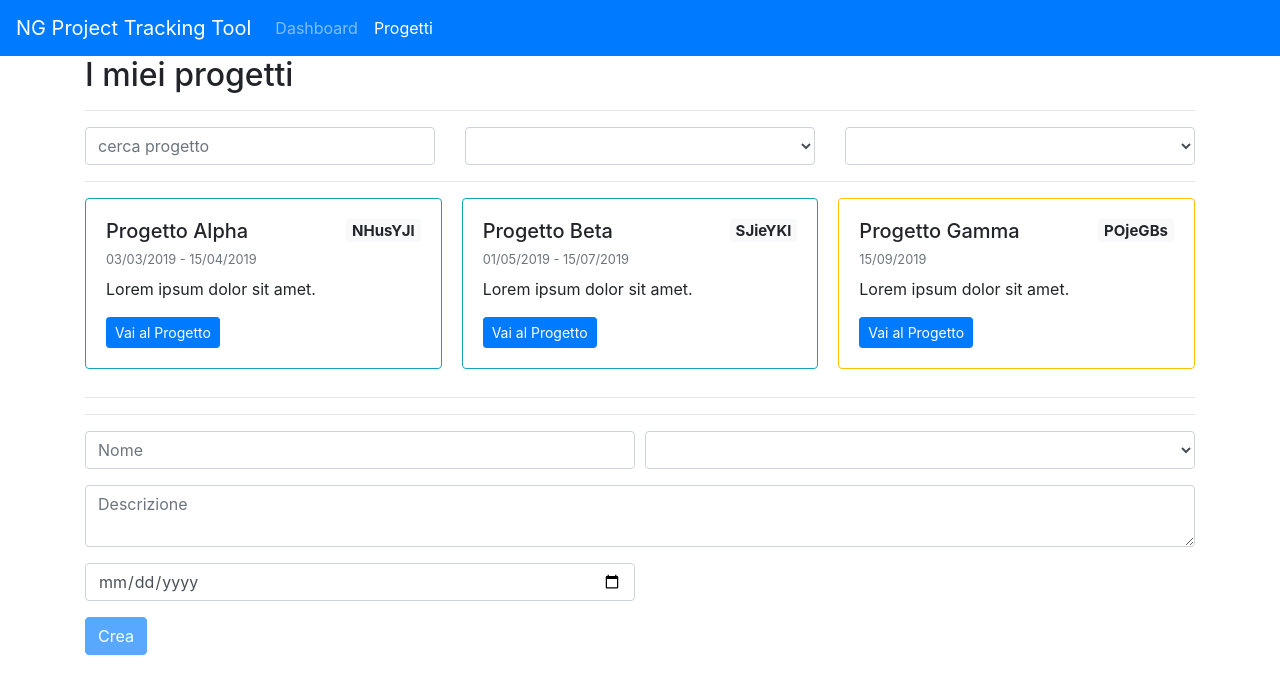
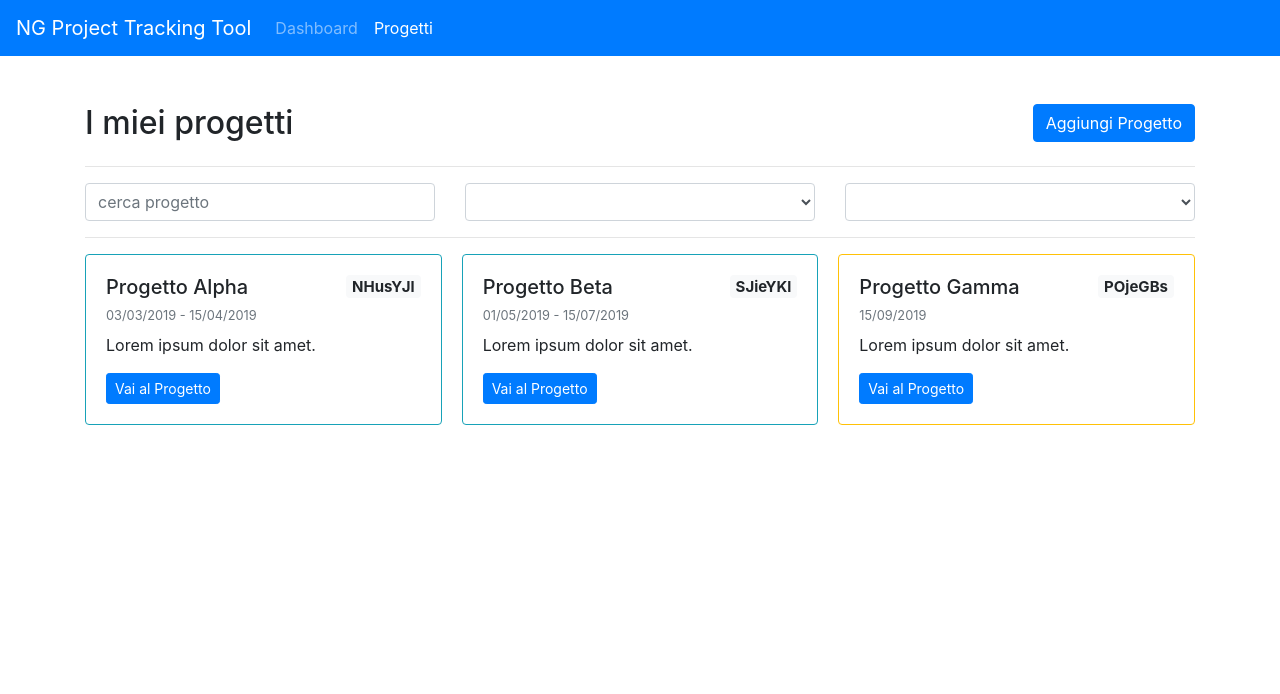
Before and after one commit to xantrix/ngptt, an Angular app: page /projects in a window 1280 px wide. Shown: the top 694 px of the page. Built offline with nearby package versions, Linux system fonts and the light colour scheme.

Commit message:
Update Cross Routing Paths Navigation

```diff
--- a/src/app/projects/project-detail/project-detail.component.html
+++ b/src/app/projects/project-detail/project-detail.component.html
@@ -1,9 +1,15 @@
-<hr/>
-<div *ngIf="project">
-  <dl class="row">
-    <dt class="col-sm-3">Code</dt>
-    <dd class="col-sm-9">{{project?.code}}</dd>
-    <dt class="col-sm-3">Nome</dt>
-    <dd class="col-sm-9">{{project?.name}}</dd>
-  </dl>
+<div class="row mt-5 justify-content-end">
+  <div class="col-8">
+      <h2 class="">Dettagli Progetto</h2>
+  </div>
+  <div class="col text-right">
+      <button class="btn btn-link" routerLink="/projects">Torna a Progetti</button>
+  </div>
 </div>
+
+<div class="jumbotron">
+<h1 class="display-4">{{project?.name}}</h1>
+<p class="lead">{{project?.description}}</p>
+<hr class="my-4">
+<p><span>Codice: {{project?.code}} - Data Inizio: {{project?.start | date:'dd/MM/yyyy'}}</span><span *ngIf="project?.end">- Data Fine: {{project?.end | date:'dd/MM/yyyy'}}</span></p>
+</div>
--- a/src/app/projects/project-insert/project-insert.component.html
+++ b/src/app/projects/project-insert/project-insert.component.html
@@ -1,57 +1,53 @@
-<hr/>
+<div class="row mt-5 justify-content-end">
+    <div class="col-8">
+        <h2 class="">Aggiungi Progetto</h2>
+    </div>
+    <div class="col text-right">
+        <button class="btn btn-link" routerLink="/projects">Torna a Progetti</button>
+    </div>
+</div>
+<div class="row">
+    <div class="col">
+        <hr />
         <form #f="ngForm" (ngSubmit)="submitProjectForm(f)">
             <div class="form-row">
                 <div class="form-group col-md-6">
-            <input
-                type="text"
-                name="name"
-                class="form-control"
-                placeholder="Nome"
-                required
-                ngModel
+                    <input type="text" name="name" class="form-control" placeholder="Nome" required ngModel
                         #nameField="ngModel">
-                <p class="text-danger" *ngIf="nameField.invalid && nameField.touched"><small>Il campo è richiesto</small></p>
+                    <p class="text-danger" *ngIf="nameField.invalid && nameField.touched"><small>Il campo è
+                            richiesto</small>
+                    </p>
                 </div>
 
                 <div class="form-group col-md-6">
-            <select
-                class="form-control"
-                name="priority"
-                required
-                ngModel
-                #priorityField="ngModel">
-                    <option value="low" >Low</option>
+                    <select class="form-control" name="priority" required ngModel #priorityField="ngModel">
+                        <option value="low">Low</option>
                         <option value="medium">Medium</option>
                         <option value="high">High</option>
                     </select>
-            <p class="text-danger" *ngIf="priorityField.invalid && priorityField.touched"><small>Il campo è richiesto</small></p>
+                    <p class="text-danger" *ngIf="priorityField.invalid && priorityField.touched"><small>Il campo è
+                            richiesto</small></p>
                 </div>
             </div>
             <div class="form-group">
-        <textarea
-            class="form-control"
-            name="description"
-            placeholder="Descrizione"
-            required
-            ngModel
+                <textarea class="form-control" name="description" placeholder="Descrizione" required ngModel
                     #descriptionField="ngModel">
         </textarea>
-        <p class="text-danger" *ngIf="descriptionField.invalid && descriptionField.touched"><small>Il campo è richiesto</small></p>
+                <p class="text-danger" *ngIf="descriptionField.invalid && descriptionField.touched"><small>Il campo è
+                        richiesto</small></p>
             </div>
             <div class="form-row">
                 <div class="form-group col-md-6">
-            <input
-                type="date"
-                name="start"
-                class="form-control"
-                placeholder="Data Inizio"
-                required
-                ngModel
+                    <input type="date" name="start" class="form-control" placeholder="Data Inizio" required ngModel
                         #dateField="ngModel">
-                <p class="text-danger" *ngIf="dateField.invalid && dateField.touched"><small>Il campo è richiesto</small></p>
+                    <p class="text-danger" *ngIf="dateField.invalid && dateField.touched"><small>Il campo è
+                            richiesto</small>
+                    </p>
                 </div>
                 <div class="form-group col-md-6">
                 </div>
             </div>
             <button type="submit" [disabled]="f.invalid" class="btn btn-primary">Crea</button>
         </form>
+    </div>
+</div>
--- a/src/app/projects/project-list/project-list.component.html
+++ b/src/app/projects/project-list/project-list.component.html
@@ -1,3 +1,13 @@
+<div class="row mt-5 justify-content-end">
+    <div class="col-8">
+        <h2 class="">I miei progetti</h2>
+    </div>
+    <div class="col text-right">
+        <button class="btn btn-primary" [routerLink]="['/projects','add']">Aggiungi Progetto</button>
+    </div>
+</div>
+<hr/>
+
 <ngptt-project-search (searching)="searchProject($event)"></ngptt-project-search>
 {{searchedProject?.value}}
 <div class="card-columns">
@@ -14,10 +24,8 @@
                     <small *ngIf="project.end"> - {{ project.end | date: 'dd/MM/yyyy' }}</small>
                 </h6>
                 <p class="card-text">{{ project.description }}</p>
-                <a href="#" class="btn btn-primary btn-sm" (click)="selectProject(project)">Vai al Progetto</a>
+                <a href="#" class="btn btn-primary btn-sm" [routerLink]="['/projects','detail']">Vai al Progetto</a>
             </div>
         </div>
     </div>
 </div>
-<ngptt-project-detail [project]="selectedProject"></ngptt-project-detail>
-<ngptt-project-insert (submitted)="addProject($event)"></ngptt-project-insert>
--- a/src/app/projects/project-search/project-search.component.html
+++ b/src/app/projects/project-search/project-search.component.html
@@ -1,10 +1,6 @@
-<div>
-    <h2>I miei progetti</h2>
-    <hr />
 <div class="row">
     <div class="col">
-            <input class="form-control" name="projectName" placeholder="cerca progetto" (input)='search()'
-                #filterName />
+        <input class="form-control" name="projectName" placeholder="cerca progetto" (input)='search()' #filterName />
     </div>
     <div class="col">
         <select class="form-control" #filterPriority (input)='search()'>
@@ -22,5 +18,4 @@
         </select>
     </div>
 </div>
-</div>
 <hr />
```
Also changed, not shown: src/app/app-routing.module.ts (+6 -1 lines). Lines whose indentation alone changed are shown as unchanged.
